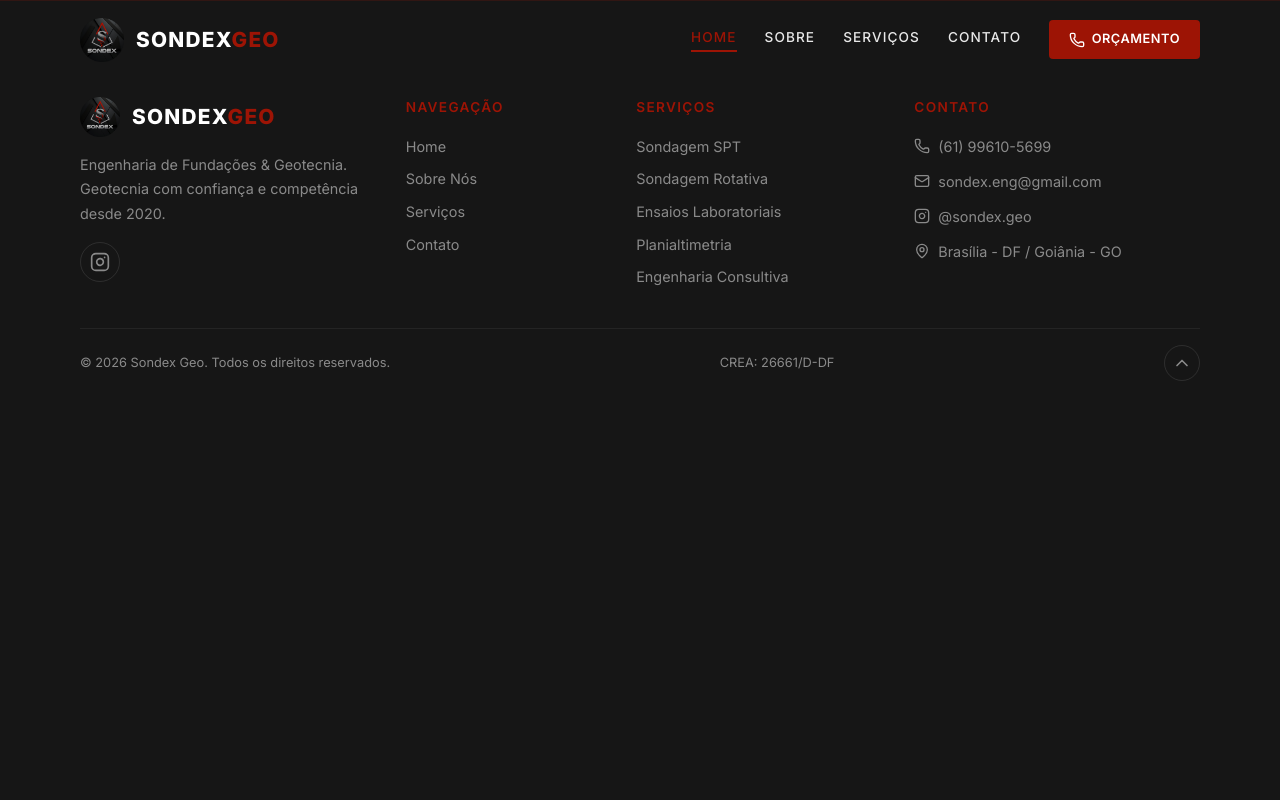
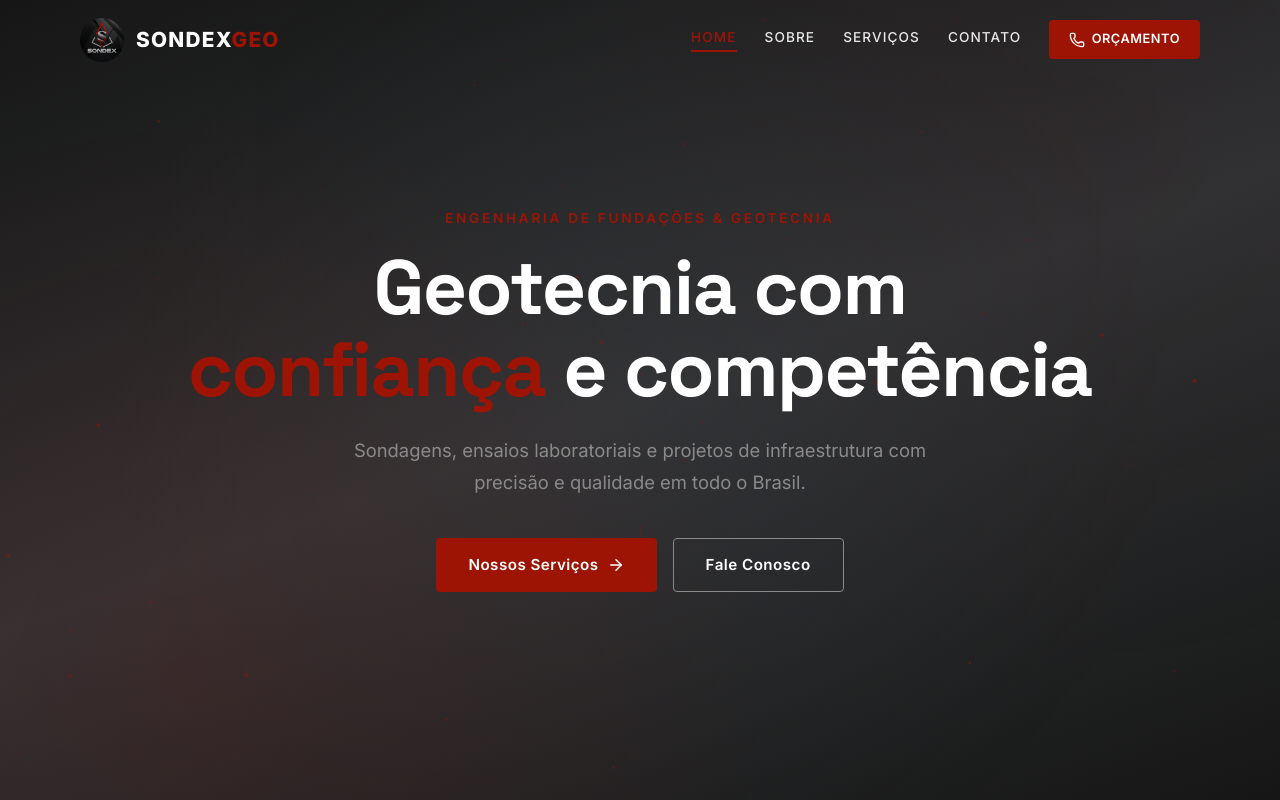
Before and after one commit to edsonogli/sondexgeo, a React (Vite) app: page / in a window 1280 px wide. Shown: the top 800 px of the page. Built offline with nearby package versions, Linux system fonts and the light colour scheme.

Commit message:
fix: Layout uses children instead of Outlet - pages now render correctly
- App.jsx passes Layout as wrapper element for each route
- Layout.jsx uses children prop instead of react-router Outlet
- This fixes the empty <main> issue on Vercel

```diff
--- a/src/App.jsx
+++ b/src/App.jsx
@@ -7,16 +7,16 @@ import Contato from './pages/Contato'
 import Layout from './components/Layout'
 import './styles/global.css'
 
-function AnimatedRoutes() {
+function AppContent() {
   const location = useLocation()
 
   return (
     <AnimatePresence mode="wait">
       <Routes location={location} key={location.pathname}>
-        <Route path="/" element={<Home />} />
-        <Route path="/sobre" element={<Sobre />} />
-        <Route path="/servicos" element={<Servicos />} />
-        <Route path="/contato" element={<Contato />} />
+        <Route path="/" element={<Layout><Home /></Layout>} />
+        <Route path="/sobre" element={<Layout><Sobre /></Layout>} />
+        <Route path="/servicos" element={<Layout><Servicos /></Layout>} />
+        <Route path="/contato" element={<Layout><Contato /></Layout>} />
       </Routes>
     </AnimatePresence>
   )
@@ -25,9 +25,7 @@ function AnimatedRoutes() {
 export default function App() {
   return (
     <Router>
-      <Layout>
-        <AnimatedRoutes />
-      </Layout>
+      <AppContent />
     </Router>
   )
 }
--- a/src/components/Layout.jsx
+++ b/src/components/Layout.jsx
@@ -1,13 +1,12 @@
-import { Outlet } from 'react-router-dom'
 import Header from './Header'
 import Footer from './Footer'
 
-export default function Layout() {
+export default function Layout({ children }) {
   return (
     <>
       <Header />
       <main>
-        <Outlet />
+        {children}
       </main>
       <Footer />
     </>
```
